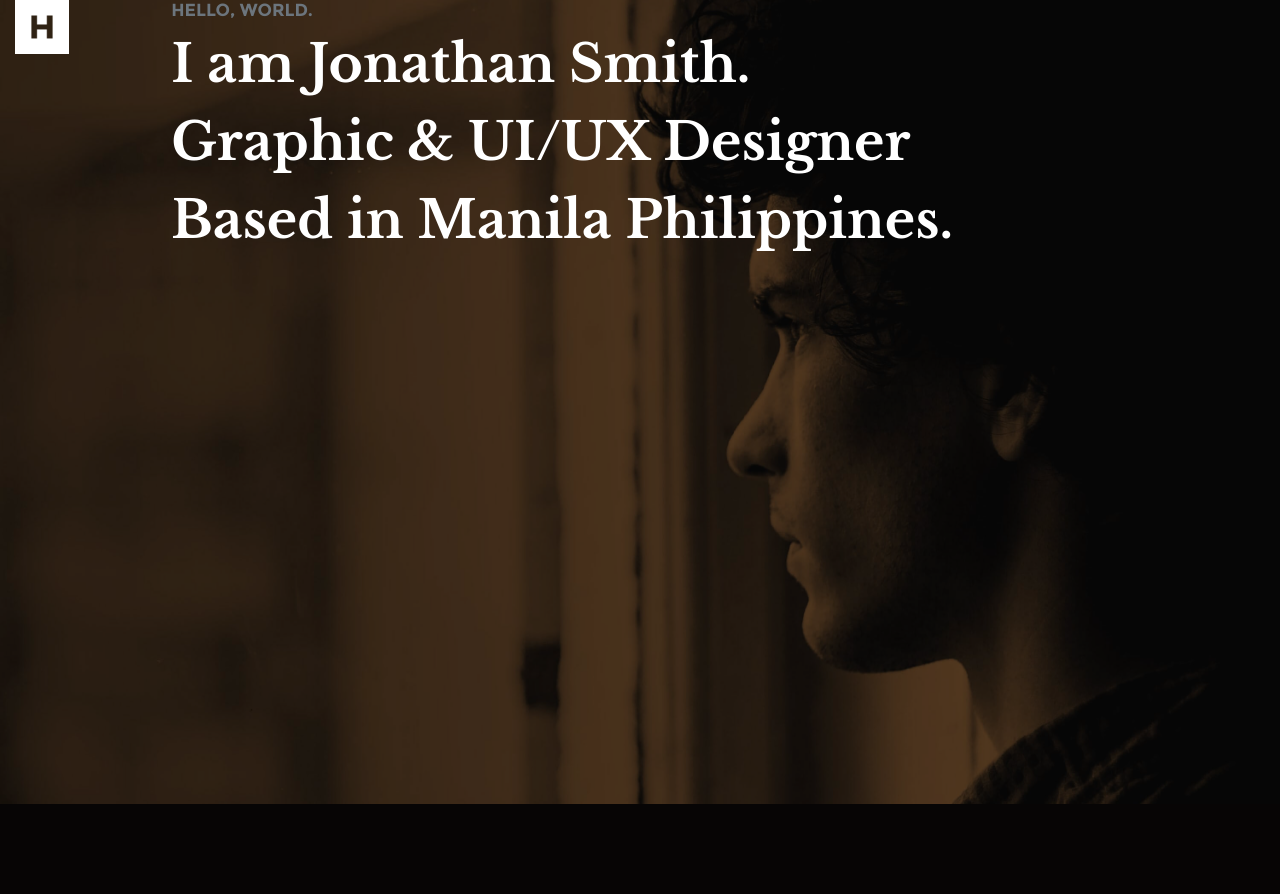
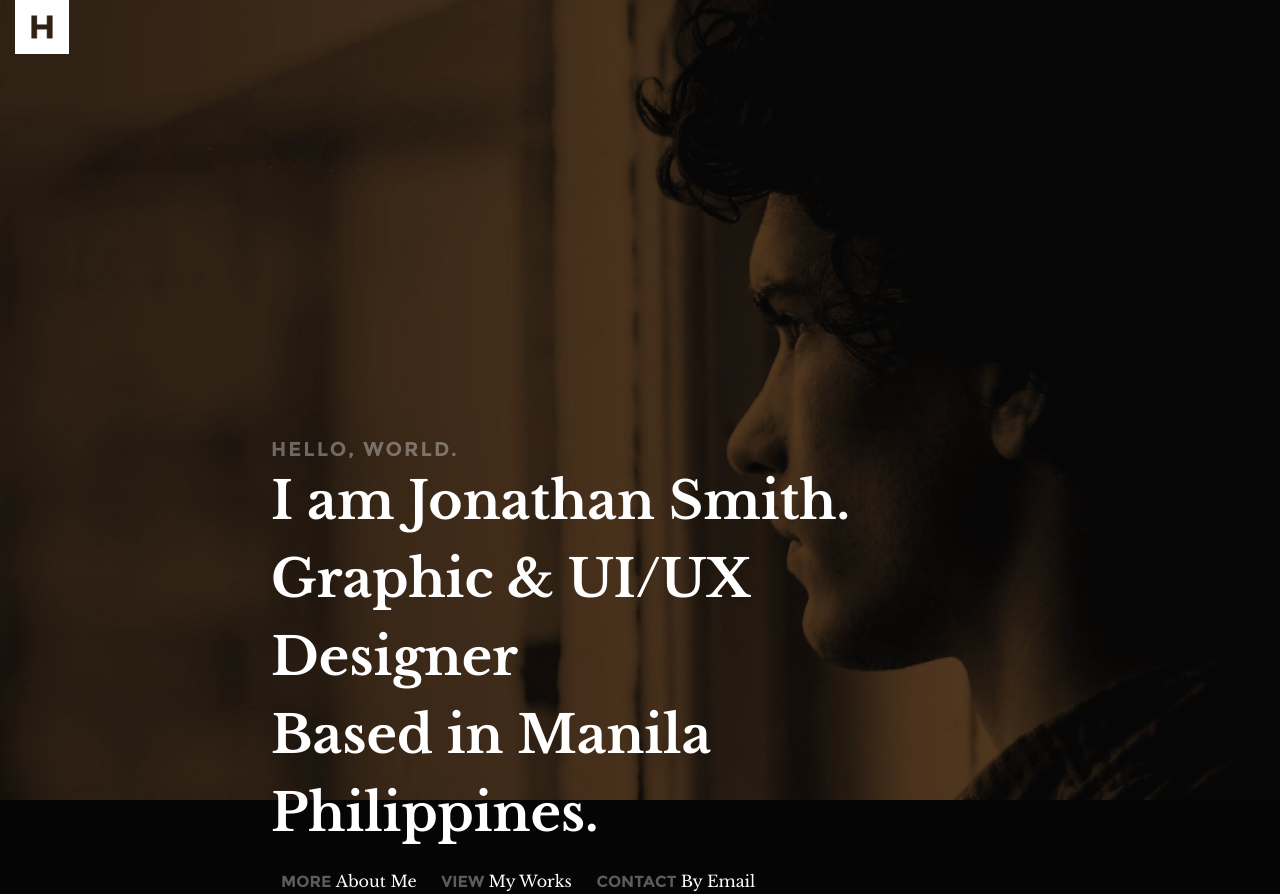
Before and after one commit to RDemarch/integration-template-howdy, a PHP site: page / in a window 1280 px wide. Before the commit the page ends 804 px from the top, so only its background shows below. Run offline with PHP 8.4, Linux system fonts and the light colour scheme; some web fonts are replaced.

Commit message:
Animation et Positionnement

```diff
--- a/css/main.css
+++ b/css/main.css
@@ -1,23 +1,173 @@
+@-webkit-keyframes load {
+    0% {
+        -webkit-transform: rotate(0deg);
+        transform: rotate(0deg);
+    }
+
+    100% {
+        -webkit-transform: rotate(360deg);
+        transform: rotate(360deg);
+    }
+
+}
+
+@keyframes load {
+    0% {
+        -webkit-transform: rotate(0deg);
+        transform: rotate(0deg);
+
+    }
+
+    75% {
+
+    }
+
+    100% {
+        -webkit-transform: rotate(360deg);
+        transform: rotate(360deg);
+    }
+
+}
+
+@-webkit-keyframes fadeInUp {
+	from {
+		opacity: 0;
+		-webkit-transform: translate3d(0, 100%, 0);
+		transform: translate3d(0, 100%, 0);
+	}
+
+	to {
+		opacity: 1;
+		-webkit-transform: none;
+		transform: none;
+	}
+
+}
+
+@keyframes fadeInUp {
+	from {
+		opacity: 0;
+		-webkit-transform: translate3d(0, 100%, 0);
+		transform: translate3d(0, 100%, 0);
+	}
+
+	to {
+		opacity: 1;
+		-webkit-transform: none;
+		transform: none;
+	}
+
+}
+
+@-webkit-keyframes fadeOutLeft {
+	0% {
+    display: block;
+		opacity: 1;
+	}
+
+  99% {
+    display: block;
+  }
+
+	100% {
+		opacity: 0;
+    display: none;
+	}
+
+}
+
+@keyframes fadeOutLeft {
+	0% {
+		opacity: 1;
+    display: block;
+	}
+
+  99% {
+    display: block;
+  }
+
+	100% {
+		opacity: 0;
+    display: none;
+	}
+
+}
+
+
+.fadeOutleft {
+	-webkit-animation-name: fadeOutLeft;
+	animation-name: fadeOutLeft;
+}
+
+.fadeInUp {
+	-webkit-animation-name: fadeInUp;
+	animation-name: fadeInUp;
+}
+
+.animated {
+    -webkit-animation-duration: 1s;
+    animation-duration: 1s;
+    -webkit-animation-fill-mode: both;
+    animation-fill-mode: both;
+}
+
+.anime-intro {
+  opacity: 0;
+  animation-delay: 1s;
+}
+
 @font-face {
   font-family: "librebaskerville-regular";
-  src: url("/integration-template-howdy/fonts/librebaskerville/librebaskerville-bold-webfont.woff") format("woff"),
-    url("/integration-template-howdy/fonts/librebaskerville/librebaskerville-bold-webfont.woff2") format("woff2"),
-    url("/integration-template-howdy/fonts/librebaskerville/librebaskerville-italic-webfont.woff") format("woff"),
-    url("/integration-template-howdy/fonts/librebaskerville/librebaskerville-italic-webfont.woff2") format("woff2"),
-    url("/integration-template-howdy/fonts/librebaskerville/librebaskerville-regular-webfont.woff") format("woff"),
+  src: url("/integration-template-howdy/fonts/librebaskerville/librebaskerville-regular-webfont.woff") format("woff"),
     url("/integration-template-howdy/fonts/librebaskerville/librebaskerville-regular-webfont.woff2") format("woff2");
 }
 
 @font-face {
+  font-family: "librebaskerville-bold";
+  src: url("/integration-template-howdy/fonts/librebaskerville/librebaskerville-bold-webfont.woff") format("woff"),
+    url("/integration-template-howdy/fonts/librebaskerville/librebaskerville-bold-webfont.woff2") format("woff2");
+}
+
+@font-face {
+  font-family: "librebaskerville-italic";
+  src: url("/integration-template-howdy/fonts/librebaskerville/librebaskerville-italic-webfont.woff") format("woff"),
+    url("/integration-template-howdy/fonts/librebaskerville/librebaskerville-italic-webfont.woff2") format("woff2");
+}
+
+@font-face {
   font-family: "montserrat-regular";
-  src: url("/integration-template-howdy/fonts/montserrat/montserrat-bold-webfont.woff") format("woff"),
-    url("/integration-template-howdy/fonts/montserrat/montserrat-bold-webfont.woff2") format("woff2"),
-    url("/integration-template-howdy/fonts/montserrat/montserrat-regular-webfont.woff") format("woff"),
+  src: url("/integration-template-howdy/fonts/montserrat/montserrat-regular-webfont.woff") format("woff"),
     url("/integration-template-howdy/fonts/montserrat/montserrat-regular-webfont.woff2") format("woff2");
 }
 
-.font-montserrat {
+@font-face {
+  font-family: "montserrat-bold";
+  src: url("/integration-template-howdy/fonts/montserrat/montserrat-bold-webfont.woff") format("woff"),
+    url("/integration-template-howdy/fonts/montserrat/montserrat-bold-webfont.woff2") format("woff2");
+}
+
+.font-librebaskerville-regular {
+  font-family: "librebaskerville-regular", serif !important;
+
+}
+
+.font-librebaskerville-bold {
+  font-family: "librebaskerville-bold", serif !important;
+
+}
+
+.font-librebaskerville-italic {
+  font-family: "librebaskerville-italic", serif !important;
+
+}
+
+.font-montserrat-regular {
   font-family: "montserrat-regular", serif !important;
+
+}
+
+.font-montserrat-bold {
+  font-family: "montserrat-bold", serif !important;
 
 }
 
@@ -33,23 +183,33 @@ body {
   color: #353535;
   margin: 0;
   padding: 0;
-  z-index: -50;
+
+}
+
+.overlay-intro{
+  position: fixed;
+  top: 0;
+  left: 0;
+  right: 0;
+  bottom: 0;
+  background: #000000;
+  z-index: 1000 !important;
+  animation-delay: 1s;
 }
 
 #home {
   background: #151515;
   width: 100%;
-  height: 100%;
+  height: 100vh;
   background-image: url(/integration-template-howdy/images/intro-bg.jpg);
   background-repeat: no-repeat;
   background-position: center;
   background-size: cover;
-  min-height: 804px;
   position: relative;
-  z-index: -10;
+  padding-top: 55vh;
 }
 
-#home .overlay {
+.overlay {
   position: absolute;
   top: 0;
   left: 0;
@@ -57,20 +217,47 @@ body {
   height: 100%;
   opacity: .6;
   background-color: #000000;
-  z-index: -10;
+  z-index: 2 !important;
 }
 
 
 
 #text-header {
-  z-index: 500 !important;
+  position: inherit;
   line-height: 1.5 !important;
+  z-index: 3 !important;
+  margin-left: 20vw;
 }
 
 #text-header h1 {
-  font-style: bold;
   line-height: inherit;
-  font-size: 3rem;
+  font-size: 5.2rem;
+}
+
+#text-header h3 {
+    color: rgba(255, 255, 255, 0.35);
+    font-size: 2rem;
+    letter-spacing: 0.2rem;
+    line-height: 1.8rem;
+}
+
+.presentation {
+  margin-bottom: 2vh;
+}
+
+ul {
+  list-style-type: none !important;
+}
+
+li {
+
+  color: rgba(255, 255, 255, 0.35);
+}
+
+li a, li a:hover, li a:visited {
+  color: white;
+  text-decoration: none;
+
 }
 
 header {
@@ -79,7 +266,7 @@ header {
   position: absolute;
   left: 0;
   top: 0;
-  z-index: 700;
+  z-index: 2 !important;
 }
 
 .main-logo {
--- a/index.php
+++ b/index.php
@@ -11,6 +11,8 @@
 </head>
 
 <body>
+
+  <div class="overlay-intro fadeOutleft animated"><div id="loader"></div></div>
   <div class="container-fluid" id="home">
     <div class="overlay"></div>
     <header class="container-sm">
@@ -19,13 +21,20 @@
       </div>
     </header>
 
-    <section class="row w-75 mx-auto" id="text-header">
-      <div>
-        <h3 class="text-muted font-montserrat">HELLO, WORLD.</h3>
-        <h1 class="text-white">I am Jonathan Smith.<br>
+    <section class="row d-block w-50" id="text-header">
+      <div class="presentation">
+        <h3 class="font-montserrat-bold anime-intro fadeInUp animated">HELLO, WORLD.</h3>
+        <h1 class="text-white font-librebaskerville-bold anime-intro fadeInUp animated">I am Jonathan Smith.<br>
             Graphic & UI/UX Designer<br>
             Based in Manila Philippines.</h1>
       </div>
+        <ul class="p-0">
+            <li class="font-montserrat-bold d-block d-md-inline-block mx-3 anime-intro fadeInUp animated">MORE <a href="#about" class="font-librebaskerville-regular">About Me</a></li>
+            <li class="font-montserrat-bold d-block d-md-inline-block mx-3 anime-intro fadeInUp animated">VIEW <a href="#work" class="font-librebaskerville-regular">My Works</a></li>
+            <li class="font-montserrat-bold d-block d-md-inline-block mx-3 anime-intro fadeInUp animated">CONTACT <a href="#mail" class="font-librebaskerville-regular">By Email</a>
+
+        </ul>
+
     </section>
   </div>
 
```
Also changed, not shown: other parts of css/main.css (+48 -0 lines).
